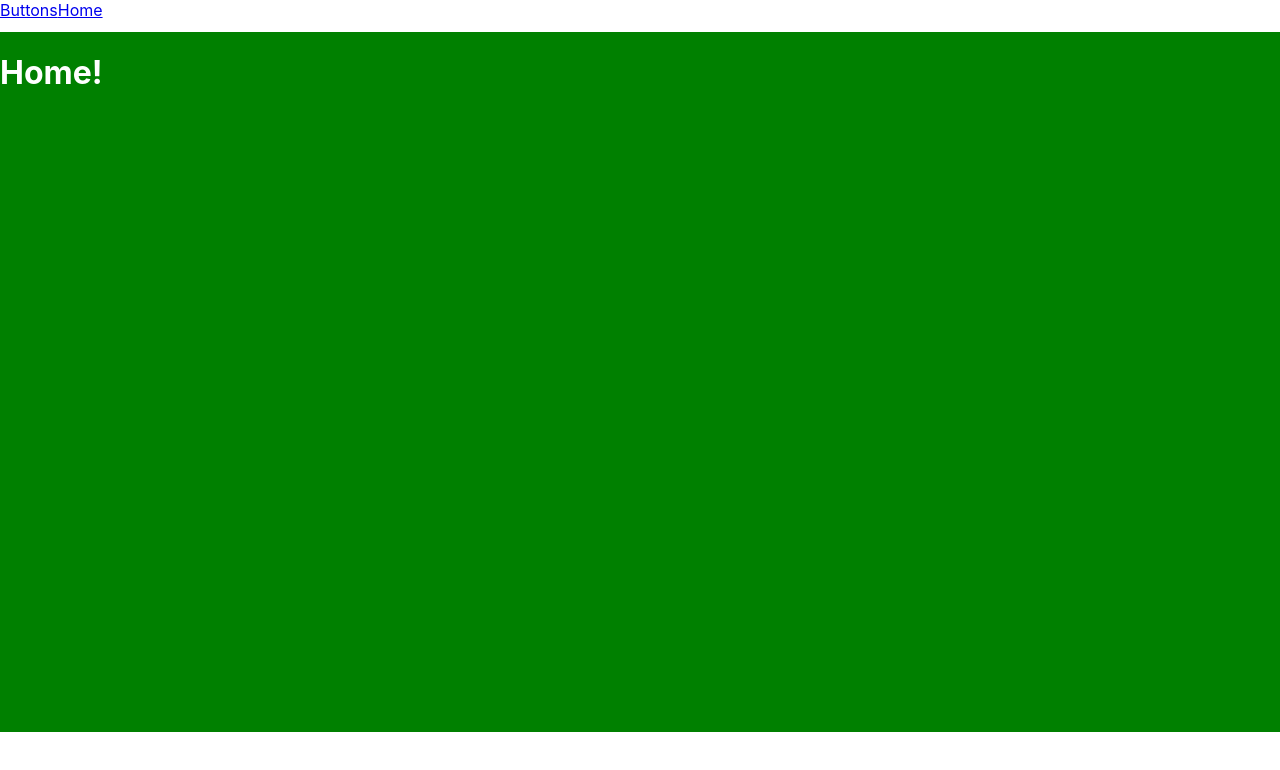
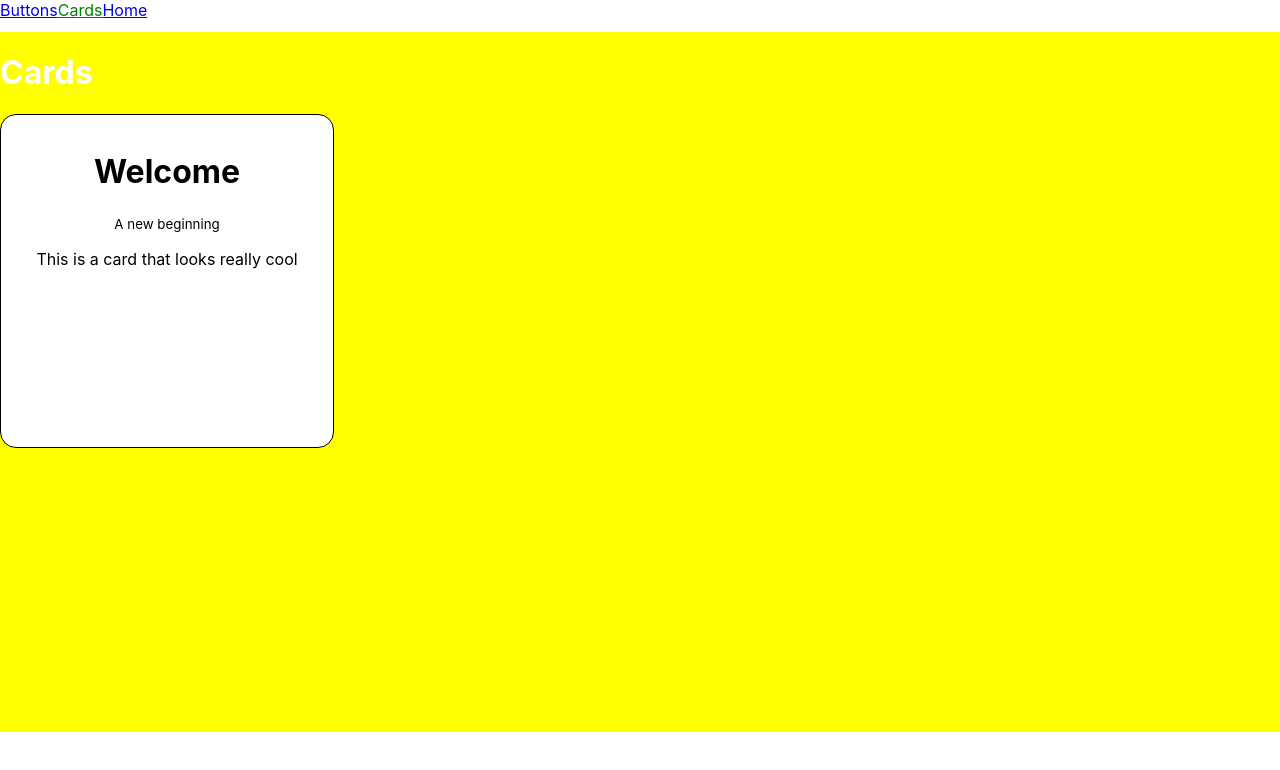
Before and after one commit to wandrew8/styles, a React (Create React App) app: page /cards in a window 1280 px wide. Shown: the top 770 px of the page. Built offline with nearby package versions, Linux system fonts and the light colour scheme.

Commit message:
adds new cards page and card component

```diff
--- a/src/components/AnimationApp.js
+++ b/src/components/AnimationApp.js
@@ -1,5 +1,6 @@
 import React from 'react';
 import ButtonPage from '../pages/ButtonPage';
+import CardsPage from '../pages/CardsPage';
 import HomePage from '../pages/HomePage';
 import {
     TransitionGroup,
@@ -27,6 +28,9 @@ const AnimationApp = () => {
                         <Route path="/buttons">
                             <ButtonPage />
                         </Route>
+                        <Route path="/cards">
+                            <CardsPage />
+                        </Route>
                         <Route path="/">
                             <HomePage />
                         </Route>
--- a/src/components/Navigation.js
+++ b/src/components/Navigation.js
@@ -6,6 +6,7 @@ const Navigation = () => {
     return (
         <nav>
             <NavLink activeClassName="selected" to="/buttons">Buttons</NavLink>
+            <NavLink activeClassName="selected" to="/cards">Cards</NavLink>
             <NavLink exact activeClassName="selected" to="/">Home</NavLink>
         </nav>
     )
--- /dev/null
+++ b/src/components/cards/CardOne.js
@@ -0,0 +1,26 @@
+import React from 'react';
+import styled from 'styled-components';
+
+const CardOne = (props) => {
+    const { heading, subtitle, text, image } = props;
+    return (
+        <Card>
+            <h1>{heading}</h1>
+            <small>{subtitle}</small>
+            <p>{text}</p>
+        </Card>
+    )
+}
+
+const Card = styled.div`
+    border: solid black 1px;
+    width: 300px;
+    height: 300px;
+    padding: 1rem;
+    text-align: center;
+    color: black;
+    background-color: white;
+    border-radius: 1rem;
+`;
+
+export default CardOne;
--- /dev/null
+++ b/src/pages/CardsPage.js
@@ -0,0 +1,14 @@
+import React from 'react';
+import PageContainer from '../components/PageContainer';
+import CardOne from '../components/cards/CardOne';
+
+const CardsPage = () => {
+    return (
+        <PageContainer background="yellow">
+            <h1>Cards</h1>
+            <CardOne heading="Welcome" subtitle="A new beginning" text="This is a card that looks really cool" />
+        </PageContainer>
+    )
+}
+
+export default CardsPage;
```
Also changed, not shown: 1 other file (tests, documents, lock files or other folders).
